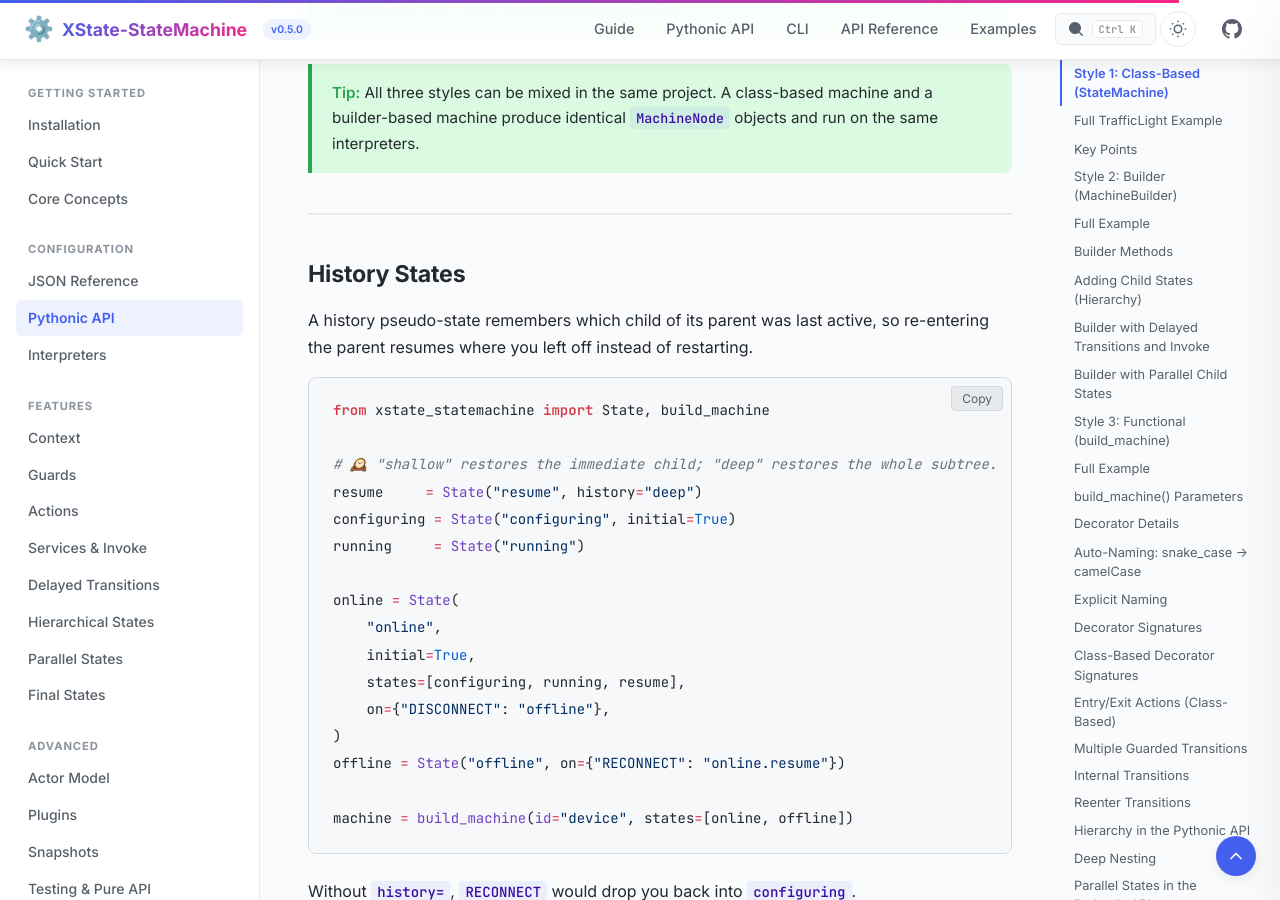
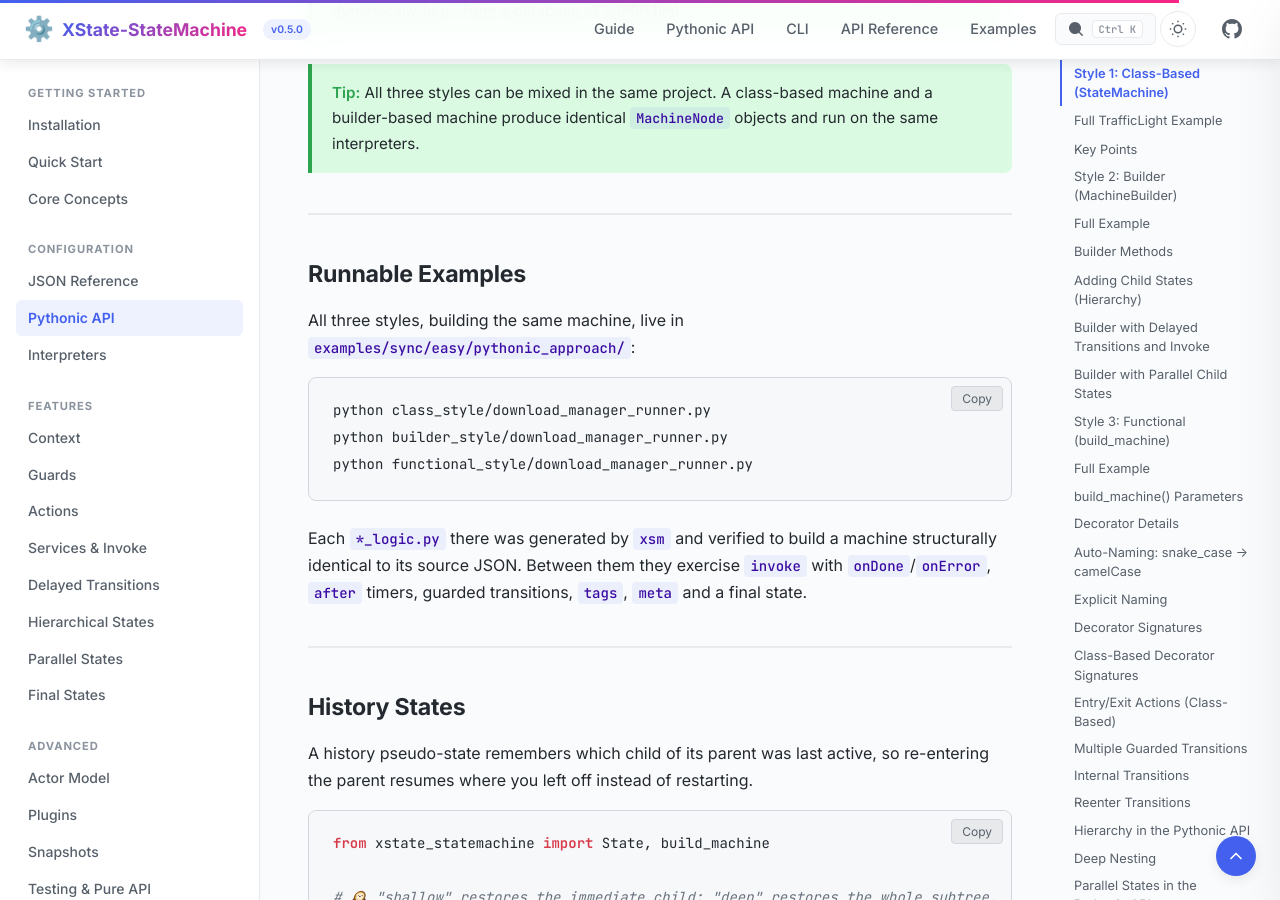
Before and after one commit to basiltt/xstate-statemachine, a Jekyll site: the page built from docs/_guide/pythonic-api.md, in a window 1280 px wide and 900 px high, scrolled down 36435 px. Built offline with Jekyll 4.4.1, drawn with Linux system fonts in a browser that asks for light colours; some of the changed text lies outside the part shown.

Commit message:
docs: link the new runnable Pythonic examples
The Pythonic API guide showed snippets but pointed at nothing runnable.
examples/ had 71 files and not one used the Pythonic API -- only the two
JSON templates, which were never the broken ones.

Co-Authored-By: Claude Opus 5 (1M context) <noreply@anthropic.com>

````diff
--- a/docs/_guide/pythonic-api.md
+++ b/docs/_guide/pythonic-api.md
@@ -1274,6 +1274,24 @@ interp.stop()
 
 ---
 
+## Runnable Examples
+
+All three styles, building the same machine, live in
+[`examples/sync/easy/pythonic_approach/`](https://github.com/basiltt/xstate-statemachine/tree/main/examples/sync/easy/pythonic_approach):
+
+```bash
+python class_style/download_manager_runner.py
+python builder_style/download_manager_runner.py
+python functional_style/download_manager_runner.py
+```
+
+Each `*_logic.py` there was generated by `xsm` and verified to build a machine
+structurally identical to its source JSON. Between them they exercise `invoke`
+with `onDone`/`onError`, `after` timers, guarded transitions, `tags`, `meta` and
+a final state.
+
+---
+
 ## History States
 
 A history pseudo-state remembers which child of its parent was last active, so
````
